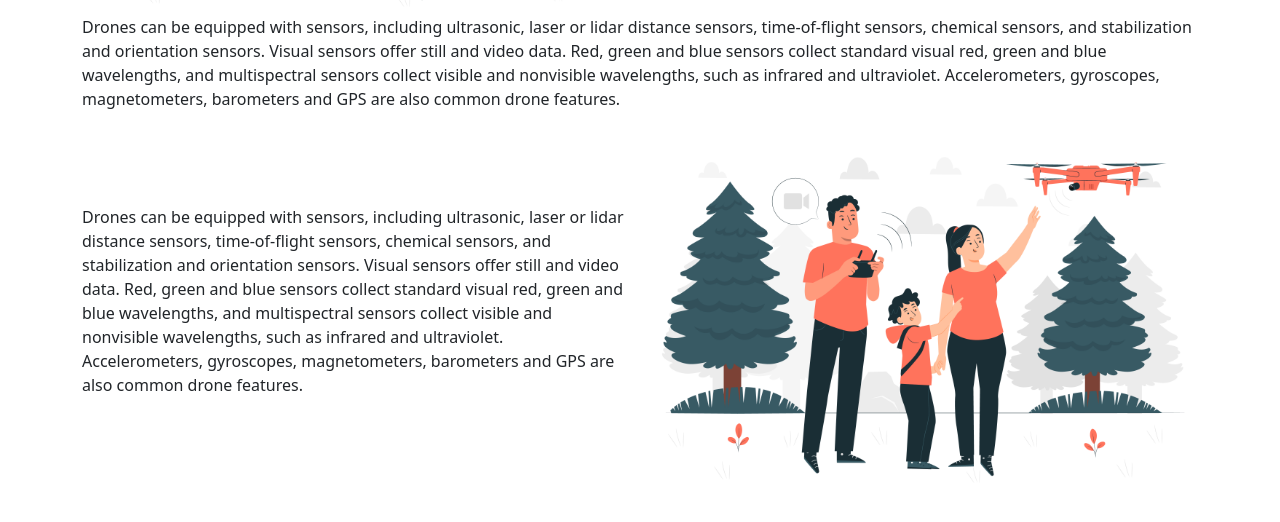
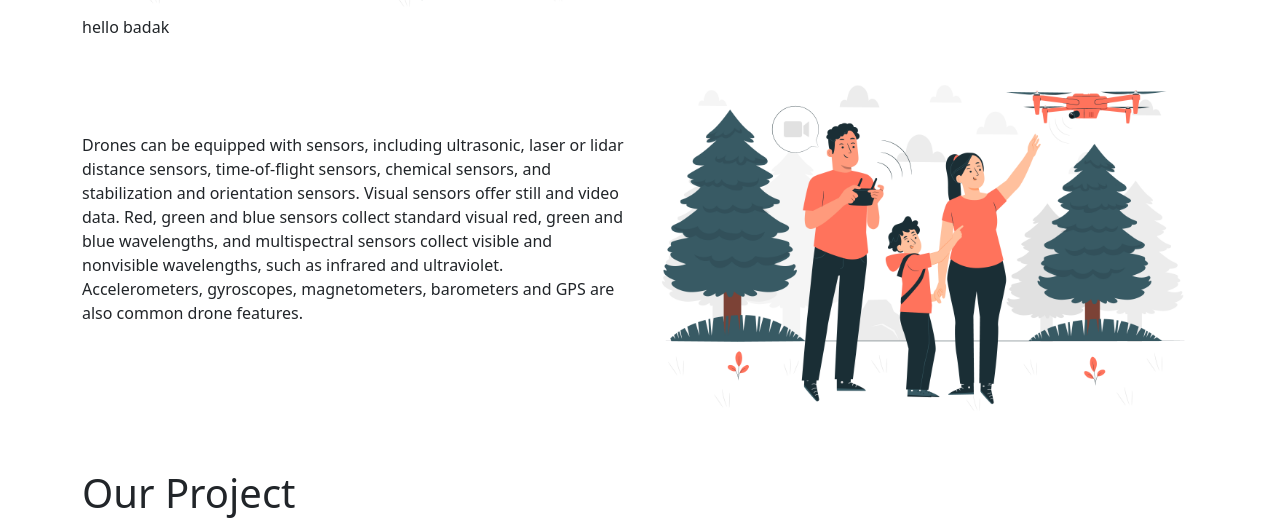
Before and after one commit to luciferstar66/DroneSite.github.io, a plain HTML site: page index.html in a window 1280 px wide. Shown: the part 1955-2477 px from the top of the page. Drawn offline with nearby package versions, Linux system fonts and the light colour scheme.

Commit message:
changed to badak
efjargngl

```diff
--- a/index.html
+++ b/index.html
@@ -135,15 +135,7 @@ It not just saves manpower but also shifts unnecessary road traffic to sky. Dron
                     </div>
                   </div>
                 <div>
-                    <p>Drones can be equipped with sensors, including ultrasonic, laser or lidar distance
-                          sensors, time-of-flight sensors, chemical
-                              sensors, and stabilization and orientation
-                          sensors. Visual sensors offer still and video data.
-                         Red, green and blue sensors collect standard visual red,
-                         green and blue wavelengths, and multispectral sensors collect
-                        visible and nonvisible wavelengths, such as infrared and
-                        ultraviolet. Accelerometers, gyroscopes, magnetometers, barometers
-                        and GPS are also common drone features.</p>
+                    <p>hello badak </p>
                 </div>
 
                 <div class="row align-items-center">
```
